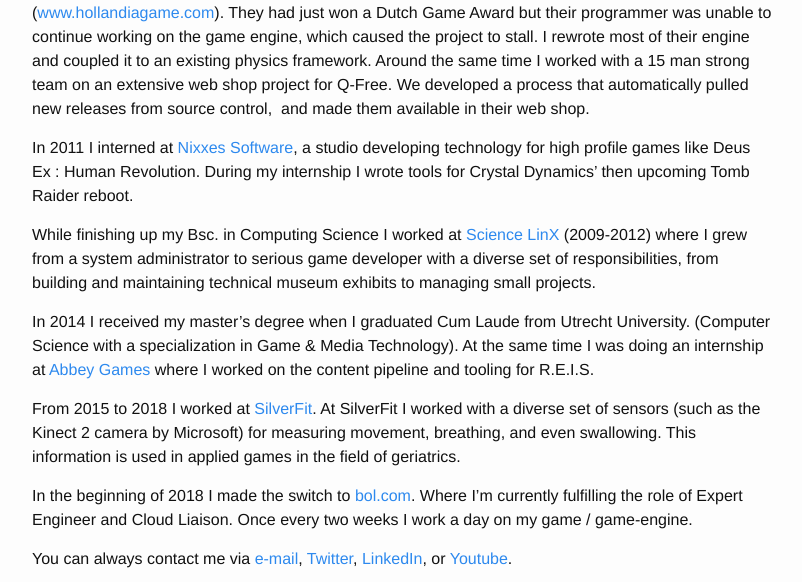
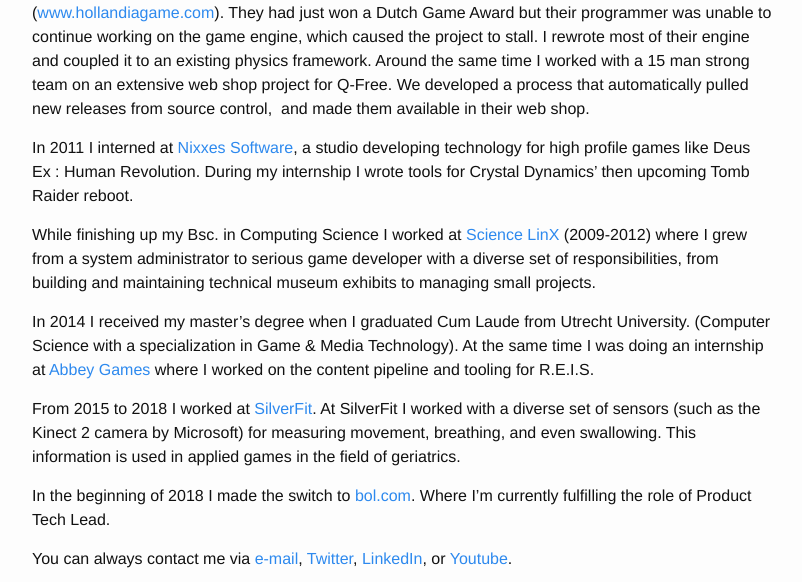
Before and after one commit to roy-t/roy-t.nl, a Jekyll site: the page built from about.md, in a window 1280 px wide and 900 px high, scrolled down 585 px, cut to the strip 0-582 px from the top of the window. Shown: the whole strip, without its empty margins (238-1040 px from the left). Built offline with Jekyll 4.4.1, drawn with Linux system fonts in a browser that asks for light colours.

Commit message:
update about

```diff
--- a/about.md
+++ b/about.md
@@ -21,7 +21,7 @@
 
 From 2015 to 2018 I worked at <a href="http://silverfit.nl">SilverFit</a>. At SilverFit I worked with a diverse set of sensors (such as the Kinect 2 camera by Microsoft) for measuring movement, breathing, and even swallowing. This information is used in applied games in the field of geriatrics.
 
-In the beginning of 2018 I made the switch to <a href="https://bol.com">bol.com</a>. Where I'm currently fulfilling the role of Expert Engineer and Cloud Liaison. Once every two weeks I work a day on my game / game-engine.
+In the beginning of 2018 I made the switch to <a href="https://bol.com">bol.com</a>. Where I'm currently fulfilling the role of Product Tech Lead.
 
 You can always contact me via <a href="mailto:roy-t@hotmail.com">e-mail</a>, <a href="https://twitter.com/roytries">Twitter</a>, <a href="http://www.linkedin.com/pub/roy-triesscheijn/32/38a/387">LinkedIn</a>, or <a href="http://www.youtube.com/user/roytri">Youtube</a>.
 
```
